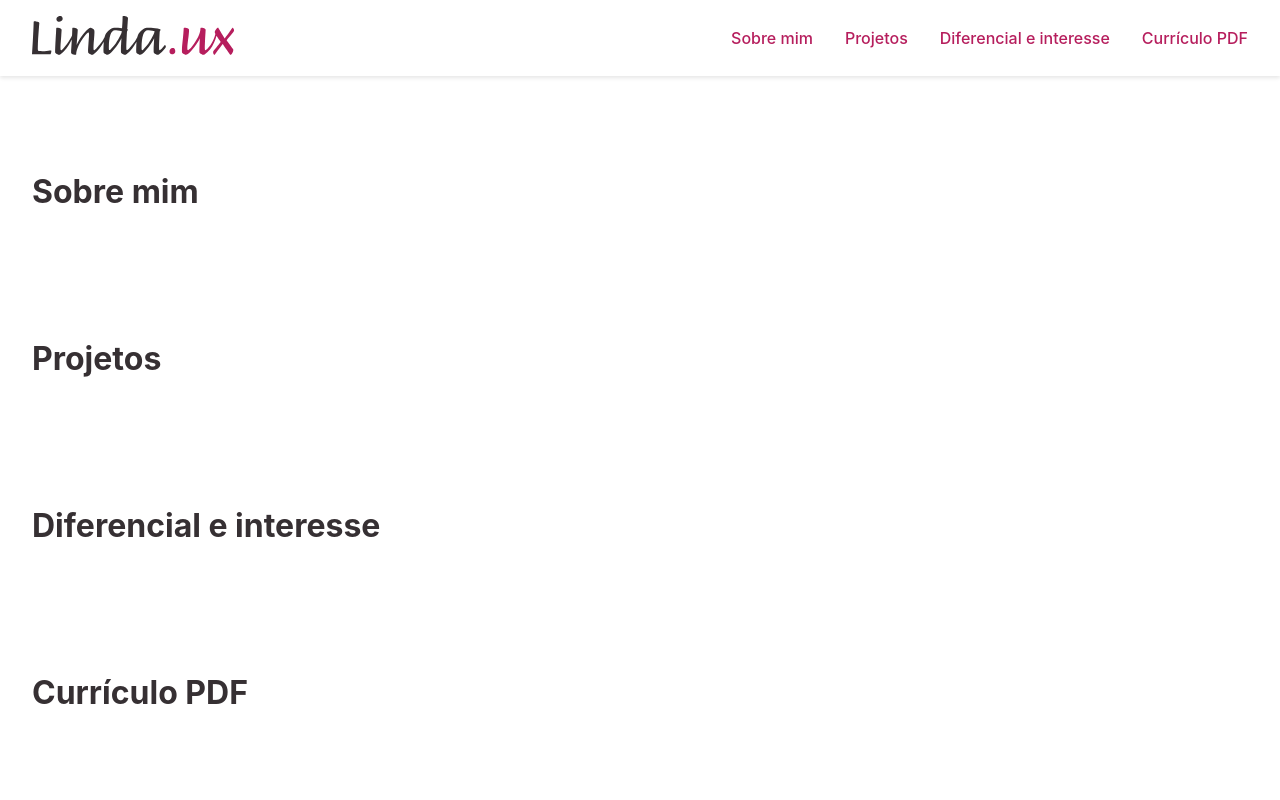
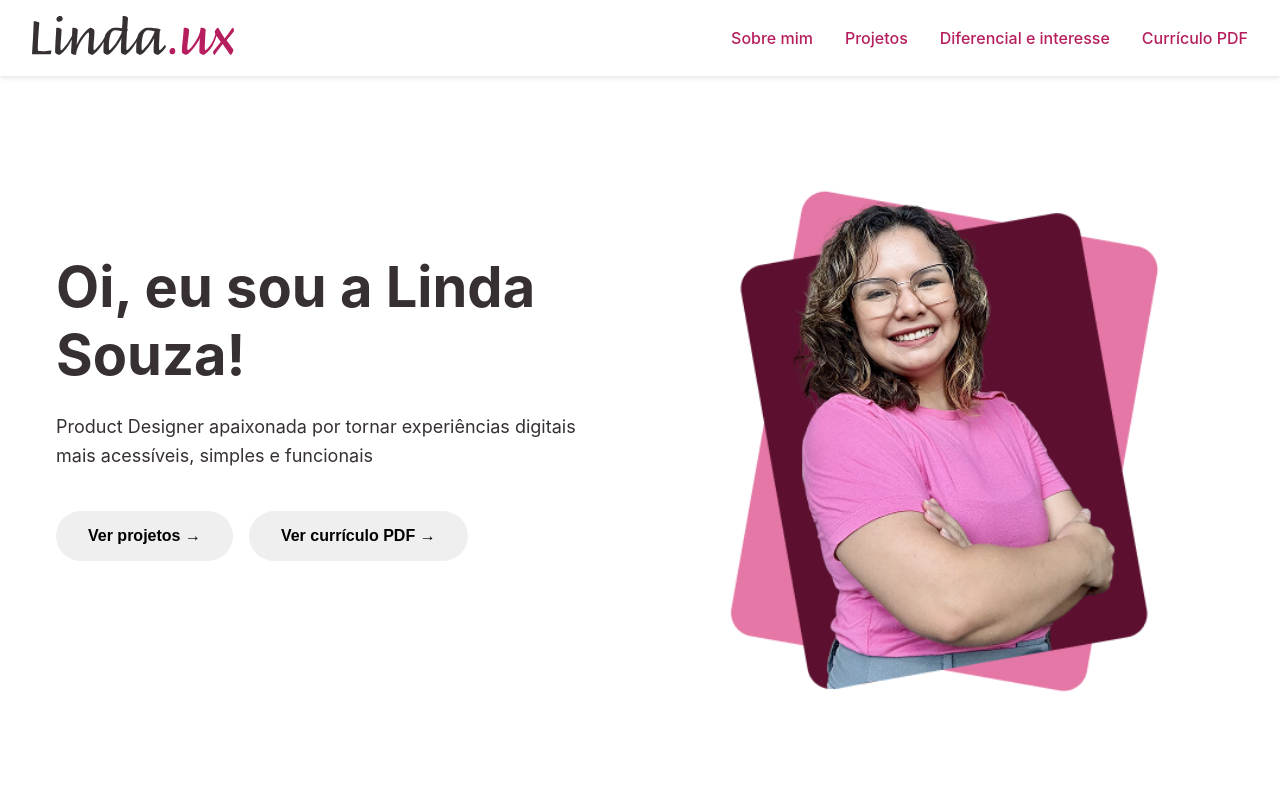
Before and after one commit to Elian-beep/portfolio-linda, a React (Vite) app: page / in a window 1280 px wide. Shown: the top 800 px of the page. Built offline with nearby package versions, Linux system fonts and the light colour scheme.

Commit message:
feat: [Home] base struct in section

```diff
--- /dev/null
+++ b/src/pages/Home.module.scss
@@ -0,0 +1,85 @@
+.home {
+  padding: 1rem;
+  display: flex;
+  flex-direction: column;
+  align-items: center;
+  justify-content: center;
+  gap: 3rem;
+  max-width: 1200px;
+  margin: 0 auto;
+
+  @media (min-width: 768px) {
+    flex-direction: row-reverse;
+    text-align: left;
+  }
+}
+
+.imageArea {
+  flex: 1;
+  width: 100%;
+  display: flex;
+  justify-content: center;
+  align-items: center;
+
+  .responsiveImage {
+    width: 100%;
+    max-width: 300px;
+    height: auto;
+    object-fit: contain;
+
+    @media (min-width: 768px) {
+      max-width: 500px;
+    }
+  }
+}
+
+.descArea {
+  flex: 1;
+  display: flex;
+  flex-direction: column;
+  gap: 1.5rem;
+  text-align: center;
+
+  @media (min-width: 768px) {
+    text-align: left;
+  }
+
+  h1 {
+    font-size: 2.5rem;
+    margin: 0;
+
+    @media (min-width: 768px) {
+      font-size: 3.5rem;
+    }
+  }
+
+  p {
+    font-size: 1.125rem;
+    line-height: 1.6;
+    margin: 0;
+  }
+}
+
+.buttonArea {
+  display: flex;
+  flex-direction: column;
+  gap: 1rem;
+  margin-top: 1rem;
+
+  @media (min-width: 768px) {
+    flex-direction: row;
+  }
+
+  button {
+    padding: 1rem 2rem;
+    font-size: 1rem;
+    border-radius: 30px;
+    cursor: pointer;
+    font-weight: bold;
+    border: none;
+    display: flex;
+    align-items: center;
+    justify-content: center;
+    gap: 0.5rem;
+  }
+}
--- a/src/pages/Home.tsx
+++ b/src/pages/Home.tsx
@@ -1,7 +1,30 @@
+import styles from "./Home.module.scss";
+import lindaImage from "@/assets/linda-logo-01.png";
+
 export const Home = () => {
   return (
-    <div id="home" style={{ padding: "2rem", paddingTop: "6rem" }}>
-      <h1>Sobre mim</h1>
-    </div>
+    <section id="home" className={styles.home}>
+      <div className={styles.imageArea}>
+        <img
+          src={lindaImage}
+          alt="Linda Souza"
+          className={styles.responsiveImage}
+        />
+      </div>
+
+      <div className={styles.descArea}>
+        <h1>Oi, eu sou a Linda Souza!</h1>
+
+        <p>
+          Product Designer apaixonada por tornar experiências digitais mais
+          acessíveis, simples e funcionais
+        </p>
+
+        <div className={styles.buttonArea}>
+          <button>Ver projetos →</button>
+          <button>Ver currículo PDF →</button>
+        </div>
+      </div>
+    </section>
   );
 };
```
Also changed, not shown: src/assets/linda-logo-01.png (added), src/assets/linda-logo-02.png (added).
